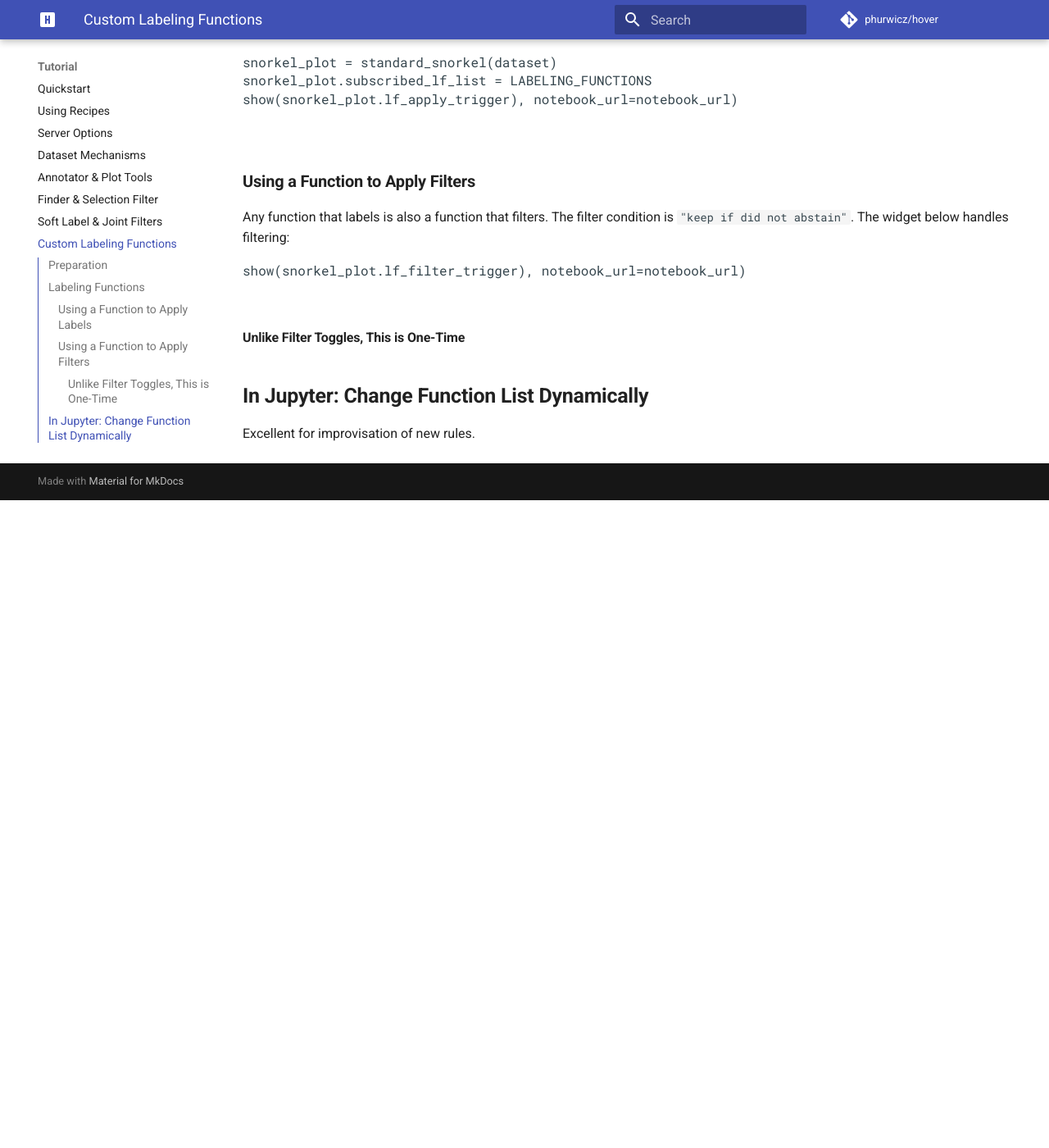
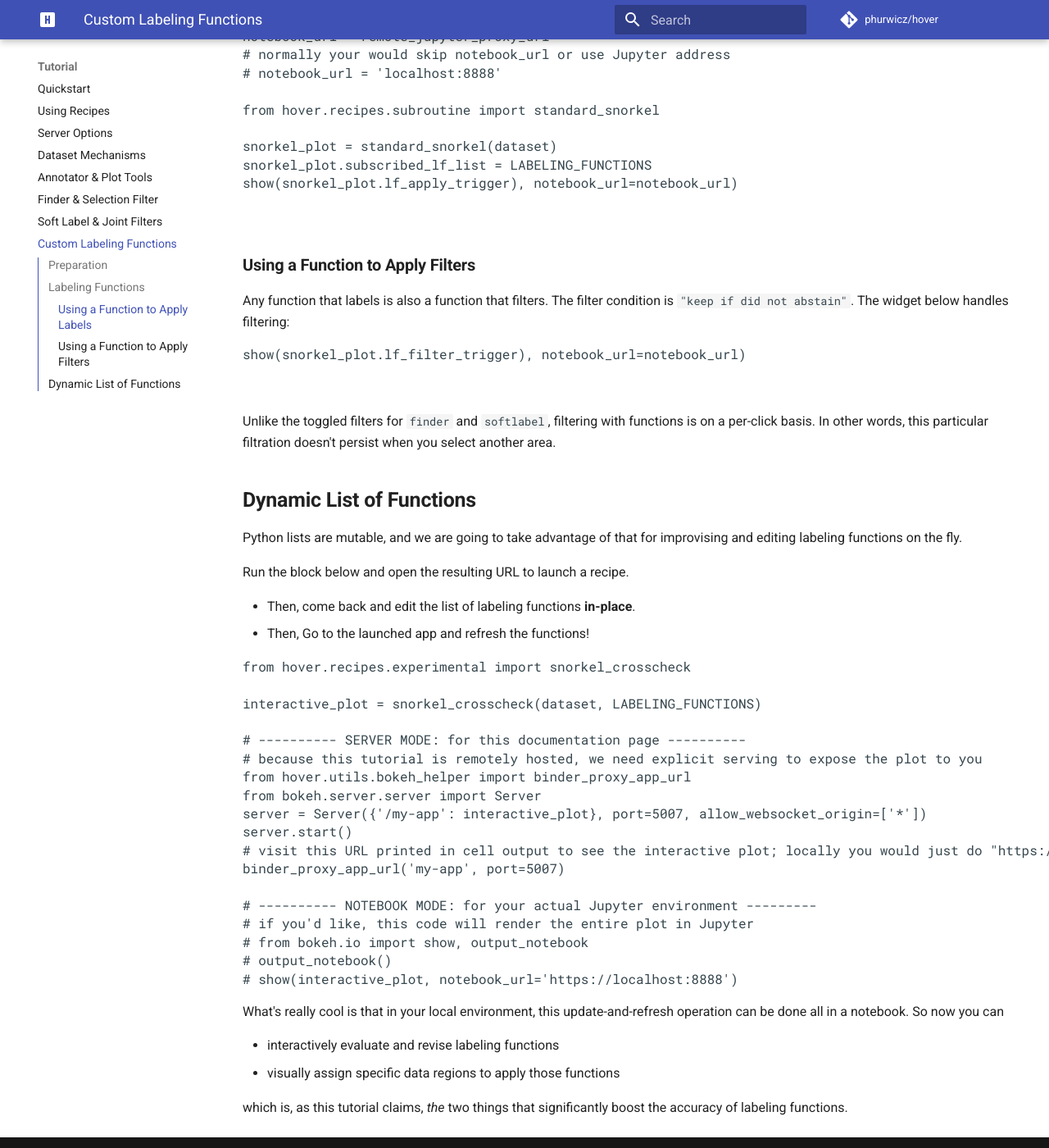
Before and after one commit to phurwicz/hover, an MkDocs documentation site: the page built from docs/pages/tutorial/t7-snorkel-improvise-rules.md, in a window 1280 px wide and 1400 px high, scrolled down 3269 px. Shown: the whole window at 82% size. Built offline with MkDocs 1.6.1 and Material for MkDocs 9.7.7, drawn with Linux system fonts in a browser that asks for light colours; emoji names are drawn with the system emoji font; comment, search, counter and statistics services are not loaded; before the commit the page ends 3879 px from its top, so only the background shows below that; some of the changed text lies outside the part shown.

Commit message:
Docs tutorial: revised snorkel tutorial

```diff
--- a/docs/pages/tutorial/t7-snorkel-improvise-rules.md
+++ b/docs/pages/tutorial/t7-snorkel-improvise-rules.md
@@ -23,6 +23,10 @@ Inside the function one can do many things, but let's start with simple keywords
 {!docs/snippets/py/t7-0-lf-list.txt!}
 </pre><br>
 
+<pre data-executable>
+{!docs/snippets/py/t7-0a-lf-list-edit.txt!}
+</pre><br>
+
 ### **Using a Function to Apply Labels**
 
 Hover's `SnorkelExplorer` (short as `snorkel`) can take the labeling functions above and apply them on areas of data that you choose. The widget below is responsible for labeling:
@@ -41,11 +45,28 @@ Any function that labels is also a function that filters. The filter condition i
 {!docs/snippets/py/t7-2-snorkel-filter-button.txt!}
 </pre><br>
 
-#### **Unlike Filter Toggles, This is One-Time**
+Unlike the toggled filters for `finder` and `softlabel`, filtering with functions is on a per-click basis. In other words, this particular filtration doesn't persist when you select another area.
 
-## **In Jupyter: Change Function List Dynamically**
+## **Dynamic List of Functions**
 
-Excellent for improvisation of new rules.
+Python lists are mutable, and we are going to take advantage of that for improvising and editing labeling functions on the fly.
 
+Run the block below and open the resulting URL to launch a recipe.
+
+-   Then, come back and edit the list of labeling functions **in-place**.
+-   Then, Go to the launched app and refresh the functions!
+
+<pre data-executable>
+{!docs/snippets/py/t7-3-snorkel-crosscheck.txt!}
+
+{!docs/snippets/py/tz-bokeh-server-notebook.txt!}
+</pre>
+
+What's really cool is that in your local environment, this update-and-refresh operation can be done all in a notebook. So now you can
+
+-   interactively evaluate and revise labeling functions
+-   visually assign specific data regions to apply those functions
+
+which is, as this tutorial claims, *the* two things that significantly boost the accuracy of labeling functions.
 
 {!docs/snippets/html/stylesheet.html!}
--- /dev/null
+++ b/docs/snippets/py/t7-0a-lf-list-edit.txt
@@ -0,0 +1,2 @@
+# we will come back to this block later on
+# LABELING_FUNCTIONS.pop(-1)
--- /dev/null
+++ b/docs/snippets/py/t7-3-snorkel-crosscheck.txt
@@ -0,0 +1,3 @@
+from hover.recipes.experimental import snorkel_crosscheck
+
+interactive_plot = snorkel_crosscheck(dataset, LABELING_FUNCTIONS)
```
